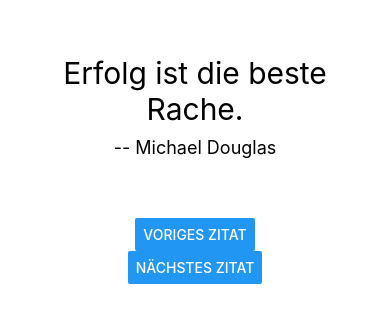
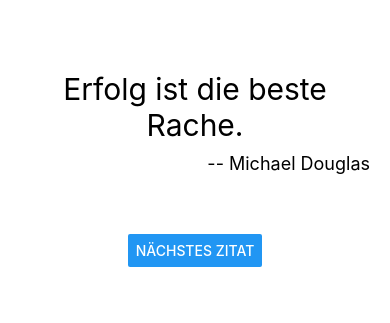
Before and after one commit to RSchneider94/NiceQuotes, a React Native app: screen / in a window 390 px wide. Shown: the part 253-576 px from the top of the page. Built offline with nearby package versions, Linux system fonts and the light colour scheme.

Commit message:
create Quote component and make the App cleaner and reacter

```diff
--- a/App.js
+++ b/App.js
@@ -1,5 +1,6 @@
 import React, { Component } from 'react';
-import { StyleSheet, Text, View, Button } from 'react-native';
+import { StyleSheet, View, Button } from 'react-native';
+import Quote from './components/Quote';
 
 const data = [
   {
@@ -24,18 +25,13 @@ export default class App extends Component {
     const quote = data[index];
     let nextIndex = index + 1;
     nextIndex === data.length ? nextIndex = 0 : nextIndex;
-    let previousIndex = index - 1;
-    if(previousIndex < 0) previousIndex = data.length - 1;
+
     return (
       <View style={styles.container}>
-        <Text style={styles.quoteText}>{quote.text}</Text>
-        <Text style={styles.quoteAuthor}>-- {quote.author}</Text>
+        <Quote text={quote.text} author={quote.author} />
         <Button
-            title="Voriges Zitat"
-            onPress={() => this.setState({ index: previousIndex })} />
-        <Button
-            title="Nächstes Zitat"
-            onPress={() => this.setState({ index: nextIndex })} />
+          title="Nächstes Zitat"
+          onPress={() => this.setState({ index: nextIndex })} />
       </View>
     );
   }
--- /dev/null
+++ b/components/Quote.js
@@ -0,0 +1,29 @@
+import React, { Component } from 'react'
+import { Text, View, StyleSheet } from 'react-native'
+
+export class Quote extends Component {
+  render() {
+    const { text, author } = this.props;
+    return (
+      <View>
+        <Text style={styles.quoteText}>{text}</Text>
+        <Text style={styles.quoteAuthor}>-- {author}</Text>
+      </View>
+    )
+  }
+}
+
+const styles = StyleSheet.create({
+  quoteText: {
+    textAlign: 'center',
+    fontSize: 30
+  },
+  quoteAuthor: {
+    textAlign: 'right',
+    fontSize: 18,
+    marginTop: 10,
+    marginBottom: 60
+  }
+});
+
+export default Quote
```
